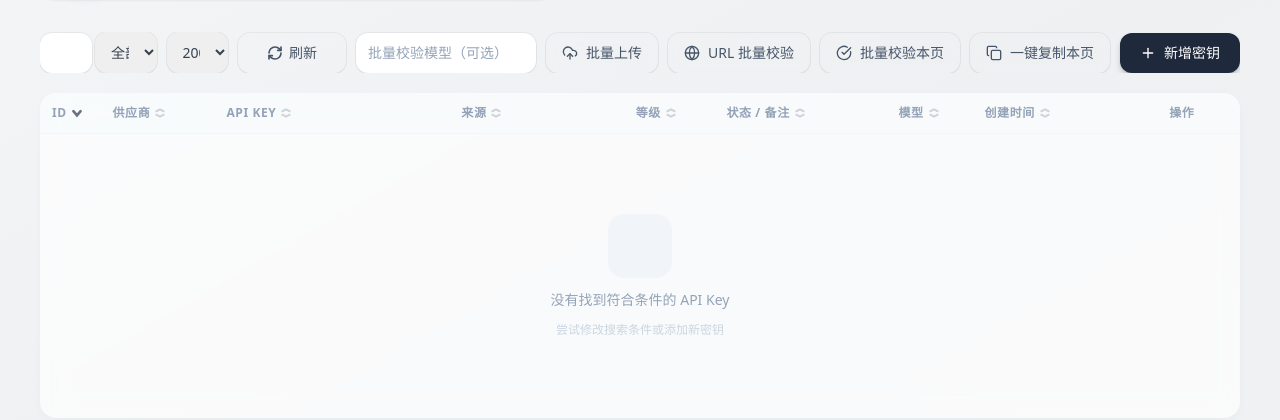
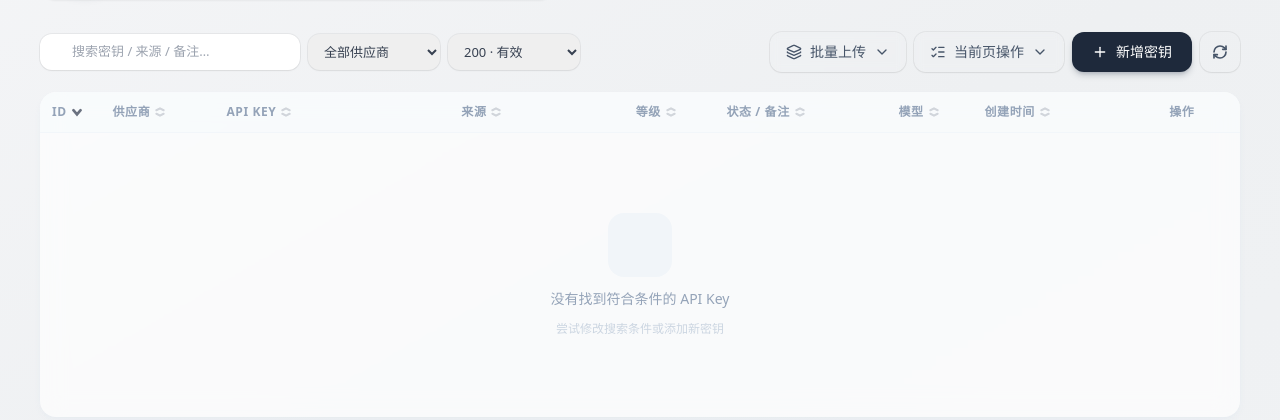
Before and after one commit to nkepig/Keys, a Python web app: template templates/key/list.html in a window 1280 px wide. Shown: the part 114-534 px from the top of the page. Run offline with Jinja, Linux system fonts and the light colour scheme; the template is opened without the code that fills it, so the values that code supplies are empty; some libraries are stand-ins or nearby versions.

Commit message:
update ui

```diff
--- a/templates/key/list.html
+++ b/templates/key/list.html
@@ -241,23 +241,23 @@
   </header>
 
   <!-- ── 工具栏 ──────────────────────────────────────── -->
-  <div class="flex items-center gap-2.5 mb-5 overflow-x-auto no-scrollbar">
-    <div class="flex min-w-0 flex-1 items-center gap-2.5">
+  <div class="mb-5 flex flex-col gap-3 xl:flex-row xl:items-center xl:justify-between">
+    <div class="flex min-w-0 flex-1 flex-wrap items-center gap-2">
       <!-- 搜索 -->
-      <div class="relative min-w-0 flex-[1.2]">
+      <div class="relative min-w-0 flex-[0.9] max-w-[260px]">
         <i data-lucide="search" class="absolute left-3 top-1/2 -translate-y-1/2 w-4 h-4 text-slate-400 pointer-events-none"></i>
         <input v-model="searchQuery" type="text" placeholder="搜索密钥 / 来源 / 备注…"
-               class="w-full pl-9 pr-4 py-2.5 rounded-xl focus:ring-2 focus:ring-slate-400 outline-none text-sm bg-white/72 backdrop-blur-sm shadow-sm ring-1 ring-black/5 focus:bg-white" />
+               class="w-full rounded-xl bg-white/72 pl-8 pr-3 py-2 text-[13px] shadow-sm ring-1 ring-black/5 outline-none backdrop-blur-sm focus:bg-white focus:ring-2 focus:ring-slate-400" />
       </div>
       <!-- Provider 筛选 -->
       <select v-model="providerFilter"
-              class="min-w-0 flex-1 px-3 py-2.5 rounded-xl text-sm bg-white/72 backdrop-blur-sm shadow-sm ring-1 ring-black/5 focus:ring-2 focus:ring-slate-400 outline-none cursor-pointer hover:bg-white">
+              class="min-w-0 w-[132px] rounded-xl bg-white/72 px-3 py-2 text-[13px] shadow-sm ring-1 ring-black/5 outline-none backdrop-blur-sm cursor-pointer hover:bg-white focus:ring-2 focus:ring-slate-400">
         <option value="all">全部供应商</option>
         <option v-for="p in providerOptions" :key="p" :value="p">[[ p ]]</option>
       </select>
       <!-- 状态码筛选（已移除"未验证"选项）-->
       <select v-model="statusFilter"
-              class="min-w-0 flex-1 px-3 py-2.5 rounded-xl text-sm bg-white/72 backdrop-blur-sm shadow-sm ring-1 ring-black/5 focus:ring-2 focus:ring-slate-400 outline-none cursor-pointer hover:bg-white">
+              class="min-w-0 w-[132px] rounded-xl bg-white/72 px-3 py-2 text-[13px] shadow-sm ring-1 ring-black/5 outline-none backdrop-blur-sm cursor-pointer hover:bg-white focus:ring-2 focus:ring-slate-400">
         <option value="all">全部状态</option>
         <option value="200">200 · 有效</option>
         <option value="400">400 · 错误请求</option>
@@ -268,55 +268,84 @@
         <option value="503">503 · 服务不可用</option>
         <option value="other">其他</option>
       </select>
-      <!-- 刷新（带文字 + 颜色状态 + 完成闪光）-->
+    </div>
+    <div class="flex shrink-0 flex-wrap items-center justify-end gap-2">
+      <div class="relative shrink-0" data-action-menu="upload">
+        <button @click="toggleActionMenu('upload')"
+                class="toolbar-btn btn-lift shrink-0 bg-white/72 backdrop-blur-sm ring-1 ring-black/5 hover:bg-white hover:ring-slate-300 text-slate-600 hover:text-slate-900 px-4 py-2.5 rounded-xl flex items-center justify-center gap-2 shadow-sm text-sm font-medium whitespace-nowrap">
+          <i data-lucide="layers-3" class="w-4 h-4"></i>
+          批量上传
+          <i data-lucide="chevron-down" class="w-4 h-4 transition-transform duration-200" :class="activeActionMenu === 'upload' ? 'rotate-180' : ''"></i>
+        </button>
+        <div v-if="activeActionMenu === 'upload'"
+             class="absolute right-0 top-[calc(100%+10px)] z-40 w-[280px] rounded-2xl border border-white/70 bg-white/95 p-2 shadow-2xl shadow-slate-200/50 backdrop-blur-xl">
+          <div class="space-y-1">
+            <button @click="runBatchAction(openUploadModal)"
+                    class="flex w-full items-center gap-3 rounded-xl px-3 py-2.5 text-left text-sm font-medium text-slate-600 transition hover:bg-slate-50 hover:text-slate-900">
+              <i data-lucide="upload-cloud" class="h-4 w-4"></i>
+              <span>上传密钥</span>
+            </button>
+            <button @click="runBatchAction(openUrlBatchModal)"
+                    class="flex w-full items-center gap-3 rounded-xl px-3 py-2.5 text-left text-sm font-medium text-slate-600 transition hover:bg-slate-50 hover:text-slate-900">
+              <i data-lucide="globe" class="h-4 w-4"></i>
+              <span>校验 URL</span>
+            </button>
+          </div>
+        </div>
+      </div>
+      <div class="relative shrink-0" data-action-menu="page">
+        <button @click="toggleActionMenu('page')"
+                class="toolbar-btn btn-lift shrink-0 bg-white/72 backdrop-blur-sm ring-1 ring-black/5 hover:bg-white hover:ring-slate-300 text-slate-600 hover:text-slate-900 px-4 py-2.5 rounded-xl flex items-center justify-center gap-2 shadow-sm text-sm font-medium whitespace-nowrap">
+          <i data-lucide="list-checks" class="w-4 h-4"></i>
+          当前页操作
+          <i data-lucide="chevron-down" class="w-4 h-4 transition-transform duration-200" :class="activeActionMenu === 'page' ? 'rotate-180' : ''"></i>
+        </button>
+        <div v-if="activeActionMenu === 'page'"
+             class="absolute right-0 top-[calc(100%+10px)] z-40 w-[280px] rounded-2xl border border-white/70 bg-white/95 p-2 shadow-2xl shadow-slate-200/50 backdrop-blur-xl">
+          <div class="px-2 py-2">
+            <label class="sr-only" for="batch-verify-model">批量校验模型</label>
+            <input id="batch-verify-model"
+                   v-model.trim="batchVerifyModel"
+                   type="text"
+                   placeholder="校验模型（可选）"
+                   class="w-full rounded-xl bg-slate-50 px-3 py-2.5 text-sm shadow-sm ring-1 ring-black/5 outline-none transition focus:bg-white focus:ring-2 focus:ring-slate-400 placeholder:text-slate-400" />
+          </div>
+          <div class="space-y-1">
+            <button @click="runBatchAction(batchVerifyCurrentPage)"
+                    :disabled="loading || paginatedDisplayRows.length===0 || batchRunning"
+                    class="flex w-full items-center gap-3 rounded-xl px-3 py-2.5 text-left text-sm font-medium text-slate-600 transition enabled:hover:bg-slate-50 enabled:hover:text-slate-900 disabled:cursor-not-allowed disabled:opacity-40">
+              <i data-lucide="check-circle" class="h-4 w-4"></i>
+              <span>校验本页</span>
+            </button>
+            <button @click="runBatchAction(copyCurrentPageKeys)"
+                    :disabled="loading || paginatedDisplayRows.length===0"
+                    class="flex w-full items-center gap-3 rounded-xl px-3 py-2.5 text-left text-sm font-medium text-slate-600 transition enabled:hover:bg-slate-50 enabled:hover:text-slate-900 disabled:cursor-not-allowed disabled:opacity-40">
+              <i data-lucide="copy" class="h-4 w-4"></i>
+              <span>复制本页</span>
+            </button>
+          </div>
+        </div>
+      </div>
+      <button @click="openModal(false)"
+              class="btn-lift shrink-0 bg-slate-800 hover:bg-slate-900 text-white px-5 py-2.5 rounded-xl flex items-center justify-center gap-2 shadow-md shadow-slate-700/25 text-sm font-medium whitespace-nowrap">
+        <i data-lucide="plus" class="w-4 h-4"></i> 新增密钥
+      </button>
       <button @click="doRefresh" :disabled="loading"
+              :title="loading ? '刷新中…' : refreshDone ? '已刷新' : '刷新'"
               :class="[
                 loading
                   ? 'bg-slate-100 text-slate-500 ring-slate-200 cursor-wait'
                   : refreshDone
                     ? 'bg-emerald-50 text-emerald-600 ring-emerald-200 refresh-done'
                     : 'bg-white/72 text-slate-600 ring-black/5 hover:bg-white hover:text-slate-900 hover:ring-slate-300',
-                'toolbar-btn btn-lift inline-flex items-center justify-center gap-1.5 min-w-[108px] px-3.5 py-2.5 rounded-xl shadow-sm ring-1 text-sm font-medium transition-all'
+                'toolbar-btn btn-lift inline-flex h-10 w-10 shrink-0 items-center justify-center rounded-xl shadow-sm ring-1 transition-all'
               ]">
-        <svg :class="loading?'spin':''" class="w-4 h-4 shrink-0" xmlns="http://www.w3.org/2000/svg"
+        <svg :class="loading?'spin':''" class="h-4 w-4 shrink-0" xmlns="http://www.w3.org/2000/svg"
              viewBox="0 0 24 24" fill="none" stroke="currentColor" stroke-width="2.5"
              stroke-linecap="round" stroke-linejoin="round">
           <path d="M3 12a9 9 0 0 1 9-9 9.75 9.75 0 0 1 6.74 2.74L21 8"/>
           <path d="M21 3v5h-5"/><path d="M21 12a9 9 0 0 1-9 9 9.75 9.75 0 0 1-6.74-2.74L3 16"/><path d="M8 16H3v5"/>
         </svg>
-        <span class="hidden sm:inline text-center">[[ loading ? '刷新中…' : refreshDone ? '已刷新 ✓' : '刷新' ]]</span>
-      </button>
-    </div>
-    <div class="flex shrink-0 items-center gap-2.5">
-      <div class="min-w-0 w-[180px]">
-        <label class="sr-only" for="batch-verify-model">批量校验模型</label>
-        <input id="batch-verify-model"
-                v-model.trim="batchVerifyModel"
-                type="text"
-                placeholder="批量校验模型（可选）"
-                class="w-full px-3 py-2.5 rounded-xl text-sm bg-white/72 backdrop-blur-sm shadow-sm ring-1 ring-black/5 focus:ring-2 focus:ring-slate-400 outline-none placeholder:text-slate-400" />
-      </div>
-      <button @click="openUploadModal"
-              class="toolbar-btn btn-lift shrink-0 bg-white/72 backdrop-blur-sm ring-1 ring-black/5 hover:bg-white hover:ring-slate-300 text-slate-600 hover:text-slate-900 px-4 py-2.5 rounded-xl flex items-center justify-center gap-2 shadow-sm text-sm font-medium whitespace-nowrap">
-        <i data-lucide="upload-cloud" class="w-4 h-4"></i> 批量上传
-      </button>
-      <button @click="openUrlBatchModal"
-              class="toolbar-btn btn-lift shrink-0 bg-white/72 backdrop-blur-sm ring-1 ring-black/5 hover:bg-white hover:ring-slate-300 text-slate-600 hover:text-slate-900 px-4 py-2.5 rounded-xl flex items-center justify-center gap-2 shadow-sm text-sm font-medium whitespace-nowrap">
-        <i data-lucide="globe" class="w-4 h-4"></i> URL 批量校验
-      </button>
-      <button @click="batchVerifyCurrentPage"
-              :disabled="loading || paginatedDisplayRows.length===0 || batchRunning"
-              class="toolbar-btn btn-lift shrink-0 bg-white/72 backdrop-blur-sm ring-1 ring-black/5 hover:bg-white hover:ring-slate-300 text-slate-600 hover:text-slate-900 px-4 py-2.5 rounded-xl flex items-center justify-center gap-2 shadow-sm text-sm font-medium whitespace-nowrap">
-        <i data-lucide="check-circle" class="w-4 h-4"></i> 批量校验本页
-      </button>
-      <button @click="copyCurrentPageKeys"
-              :disabled="loading || paginatedDisplayRows.length===0"
-              class="toolbar-btn btn-lift shrink-0 bg-white/72 backdrop-blur-sm ring-1 ring-black/5 hover:bg-white hover:ring-slate-300 text-slate-600 hover:text-slate-900 px-4 py-2.5 rounded-xl flex items-center justify-center gap-2 shadow-sm text-sm font-medium whitespace-nowrap">
-        <i data-lucide="copy" class="w-4 h-4"></i> 一键复制本页
-      </button>
-      <button @click="openModal(false)"
-              class="btn-lift shrink-0 bg-slate-800 hover:bg-slate-900 text-white px-5 py-2.5 rounded-xl flex items-center justify-center gap-2 shadow-md shadow-slate-700/25 text-sm font-medium whitespace-nowrap">
-        <i data-lucide="plus" class="w-4 h-4"></i> 新增密钥
       </button>
     </div>
   </div>
@@ -405,7 +434,7 @@
         <!-- ── 数据行（刷新时保持可见，遮罩叠在上方）── -->
         <tbody is="vue:TransitionGroup" v-else-if="paginatedDisplayRows.length > 0" name="row" tag="tbody">
           <tr v-for="(item, index) in paginatedDisplayRows"
-              :key="`r${refreshCount}_${item.id}`"
+              :key="item.id"
               :style="{ '--row-i': index }"
               class="row-item group">
 
@@ -633,7 +662,7 @@
             </span>
             批量上传 API Keys
           </h2>
-          <button @click="closeUploadModal" :disabled="uploading"
+          <button @click="closeUploadModal" :disabled="uploadPhase==='uploading'"
                   class="action-btn w-7 h-7 flex items-center justify-center text-slate-400 hover:bg-slate-100 rounded-lg disabled:opacity-40">
             <i data-lucide="x" class="w-4 h-4"></i>
           </button>
@@ -812,7 +841,7 @@
             </span>
             URL 批量校验
           </h2>
-          <button @click="closeUrlBatchModal" :disabled="urlBatchScanning"
+          <button @click="closeUrlBatchModal" :disabled="urlBatchPhase==='scanning'"
                   class="action-btn w-7 h-7 flex items-center justify-center text-slate-400 hover:bg-slate-100 rounded-lg disabled:opacity-40">
             <i data-lucide="x" class="w-4 h-4"></i>
           </button>
@@ -1161,9 +1190,9 @@ createApp({
     const pageSize       = ref(20);
 
     const copiedKey    = ref(null);
-    const refreshCount = ref(0);    // 每次刷新自增，触发行重新动画
-    const refreshDone  = ref(false); // 刷新完成闪光状态
+    const refreshDone  = ref(false);
     const batchVerifyModel = ref('');
+    const activeActionMenu = ref(null);
 
     // Modal：新增/编辑
     const showModal = ref(false);
@@ -1446,6 +1475,27 @@ createApp({
       else { sortBy.value = col; sortDesc.value = true; }
     };
 
+    const toggleActionMenu = async menuName => {
+      activeActionMenu.value = activeActionMenu.value === menuName ? null : menuName;
+      await nextTick();
+      lucide.createIcons();
+    };
+
+    const closeActionMenu = () => {
+      activeActionMenu.value = null;
+    };
+
+    const runBatchAction = async action => {
+      closeActionMenu();
+      await action();
+    };
+
+    const handleDocumentClick = e => {
+      if (!activeActionMenu.value) return;
+      if (e.target.closest('[data-action-menu]')) return;
+      activeActionMenu.value = null;
+    };
+
     const fmtVerifyBody = body => {
       if (body == null) return '';
       if (typeof body === 'string') return body;
@@ -1503,7 +1553,6 @@ createApp({
           keys.value = await res.json();
           // 清空展示覆盖层：数据已重载，行按真实 status_code 重新分组
           Object.keys(verifyCache).forEach(k => delete verifyCache[k]);
-          refreshCount.value++;   // 行 key 变化 → 全部触发级联入场动画
         }
       } finally { loading.value = false; }
     };
@@ -1599,13 +1648,14 @@ createApp({
 
     // ── 批量上传 ─────────────────────────────────────────
     const openUploadModal = () => {
+      closeActionMenu();
       uploadPhase.value = 'input'; uploadResults.value = null; uploadFiltered.value = [];
       showUploadModal.value = true;
       nextTick(() => lucide.createIcons());
     };
 
     const closeUploadModal = () => {
-      if (uploading.value) return;
+      if (uploadPhase.value === 'uploading') return;
       showUploadModal.value = false;
       uploadForm.keys = ''; uploadForm.origin = '';
       uploadPhase.value = 'input'; uploadResults.value = null; uploadFiltered.value = [];
@@ -1650,8 +1700,9 @@ createApp({
         if (res) {
           uploadResults.value = await res.json();
           uploadPhase.value   = 'done';
+          uploading.value     = false;
           showSection.success = true; showSection.failed = true; showSection.filtered = false;
-          await fetchKeys();
+          fetchKeys();
         } else {
           uploadPhase.value = 'input';
         }
@@ -1671,13 +1722,14 @@ createApp({
     const urlBatchFailed  = computed(() => (urlBatchResults.value?.results || []).filter(r => !r.saved));
 
     const openUrlBatchModal = () => {
+      closeActionMenu();
       urlBatchPhase.value = 'input'; urlBatchResults.value = null; urlBatchForm.urlsText = '';
       urlBatchScannedUrls.value = 0;
       showUrlBatchModal.value = true;
       nextTick(() => lucide.createIcons());
     };
     const closeUrlBatchModal = () => {
-      if (urlBatchScanning.value) return;
+      if (urlBatchPhase.value === 'scanning') return;
       showUrlBatchModal.value = false;
     };
     const closeUrlBatchModalAndRefresh = () => {
@@ -1719,8 +1771,9 @@ createApp({
         if (res) {
           urlBatchResults.value = await res.json();
           urlBatchPhase.value = 'done';
+          urlBatchScanning.value = false;
           urlBatchSection.success = true; urlBatchSection.failed = true;
-          await fetchKeys();
+          fetchKeys();
         } else {
           urlBatchPhase.value = 'input';
         }
@@ -1732,7 +1785,11 @@ createApp({
       }
     };
 
-    onMounted(() => { fetchKeys(); lucide.createIcons(); });
+    onMounted(() => {
+      document.addEventListener('click', handleDocumentClick);
+      fetchKeys();
+      lucide.createIcons();
+    });
 
     return {
       keys, loading, searchQuery, providerFilter, statusFilter, sortBy, sortDesc, currentPage, pageSize, batchVerifyModel,
@@ -1743,11 +1800,12 @@ createApp({
       uploadResults, uploadFiltered, uploadingTotal, uploadLineCount, uploadDupCount,
       successResults, failedResults, showSection,
       modelsModal, verifyResultModal, copiedKey, verifyingMap, toastMsg, toastType,
-      refreshCount, refreshDone,
+      refreshDone, activeActionMenu,
       tooltip, showTooltipAt, hideTooltip,
       maskKey, isUrl, truncateUrl, formatTier, tierBadgeClass,
       statusCodeClass, providerDot, modelsCount, copyCell, openModelsModal,
       toggleSort, sortSvg, formatTime, fmtVerifyBody,
+      toggleActionMenu, closeActionMenu, runBatchAction,
       fetchKeys, doRefresh, fetchKeyRow, updateRow, openModal, saveKey, deleteKey, verifyKey, doLogout,
       openUploadModal, closeUploadModal, resetUpload, doUpload, batchRunning, batchVerifyCurrentPage,
       copyCurrentPageKeys,
```
